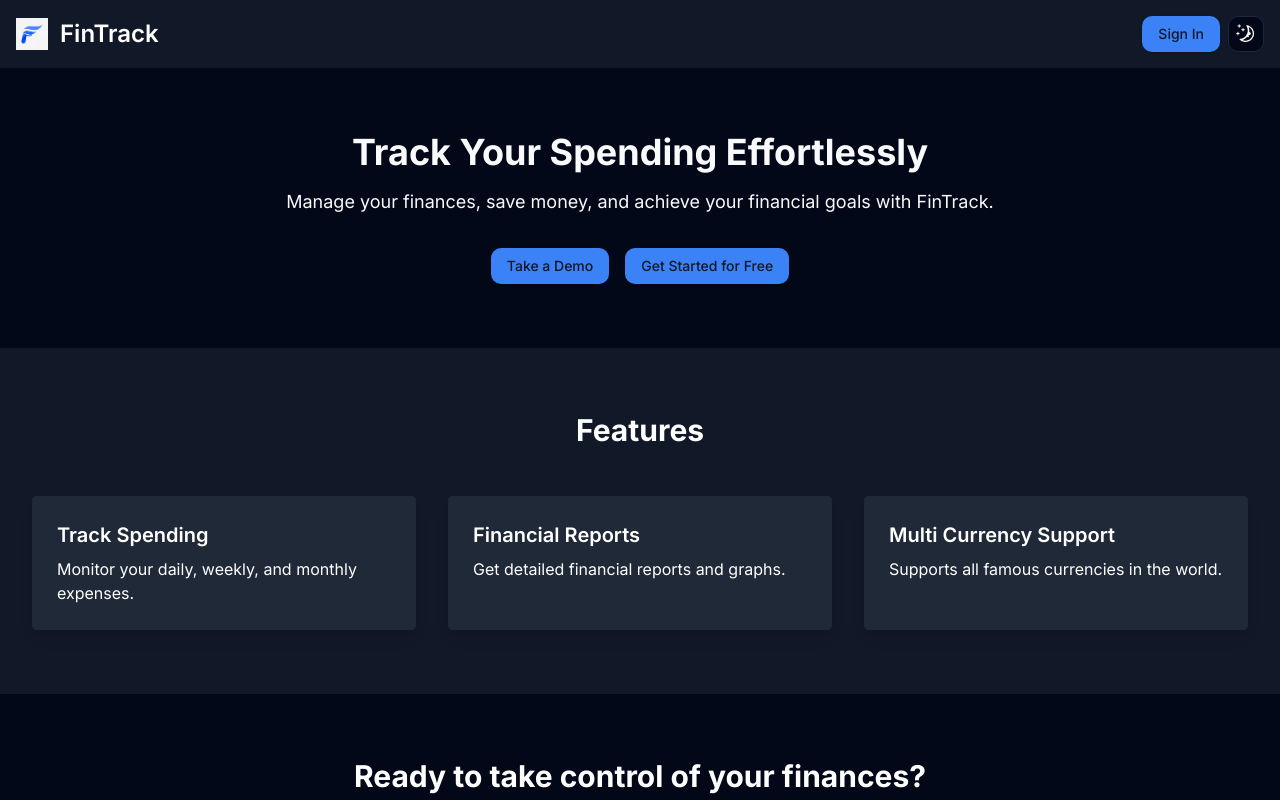
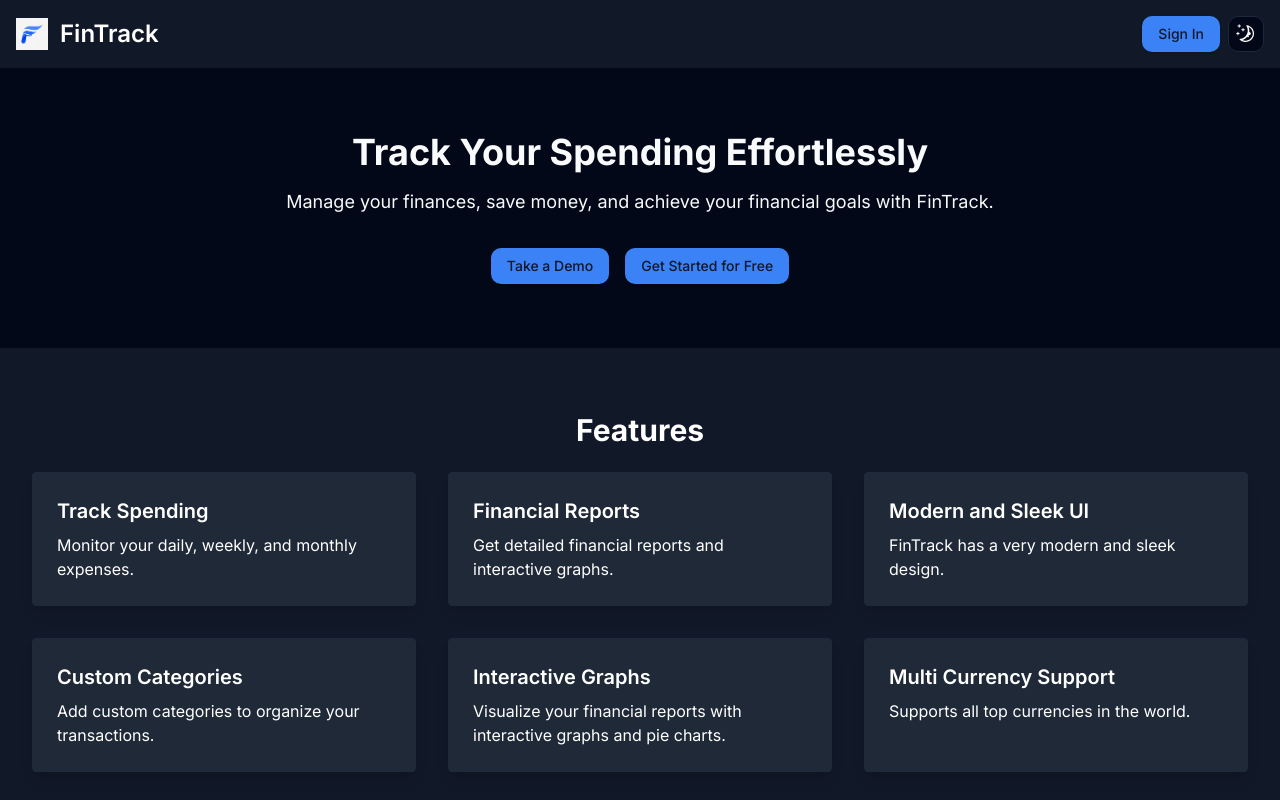
Before and after one commit to AbhishekR14/FinTrack, a Next.js app: page / in a window 1280 px wide. Shown: the top 800 px of the page. Built offline with nearby package versions, Linux system fonts and the light colour scheme; no server answers.

Commit message:
demo account auto signout

```diff
--- a/app/home/page.tsx
+++ b/app/home/page.tsx
@@ -86,11 +86,22 @@ export default function Home() {
         email={session.data?.user?.email || ""}
       />
       {isDemo && (
-        <div className="m-4 mb-0 text-center text-red-500">
-          This is a Demo Account. It is used just for demonstration purposes.
-          <br></br>
+        <div className="relative m-4 mb-0 text-center p-6 dark:bg-gray-800 dark:text-white rounded-lg shadow-lg bg-gray-50 hover:bg-gray-100 hover:dark:bg-gray-700">
+          <button
+            className="absolute top-2 right-3 text-xl text-gray-500 dark:text-gray-300 hover:text-gray-700 dark:hover:text-gray-100"
+            onClick={() => {
+              setIsDemo(false);
+            }}
+          >
+            ×
+          </button>
+          <div className="mb-4 text-2xl">Welcome to demo account!</div>
+          <div className="text-red-500">
+            You are logged in as a demo user with sample data generated to show
+            you how things might look like.
+          </div>
           <Button
-            className="mt-2"
+            className="mt-2 text-white"
             onClick={() => {
               signOut({ callbackUrl: "/signup" });
             }}
--- a/app/page.tsx
+++ b/app/page.tsx
@@ -4,7 +4,7 @@ import { Button } from "@/components/ui/button";
 import { Card } from "@/components/ui/card";
 import Spinner from "@/components/ui/Spinner";
 import { ThemeToggle } from "@/components/ui/ThemeToggle";
-import { signIn, useSession } from "next-auth/react";
+import { signIn, signOut, useSession } from "next-auth/react";
 import { useRouter } from "next/navigation";
 import React from "react";
 
@@ -19,10 +19,15 @@ const Home = () => {
       </div>
     );
   }
-
-  if (session.status === "authenticated") {
+  if (
+    session.status === "authenticated" &&
+    session.data?.user?.email !== "Demo@Fintrack.com"
+  ) {
     router.push("/home");
     return <div className="h-screen"></div>;
+  }
+  if (session.data?.user?.email === "Demo@Fintrack.com") {
+    signOut({ redirect: false });
   }
   return (
     <div>
@@ -59,18 +64,12 @@ const Home = () => {
           </div>
           <Button
             onClick={async () => {
-              setLoading(true);
               const res = await signIn("credentials", {
                 email: "Demo@Fintrack.com",
                 password: "hsbtdtg52534fh",
-                redirect: false,
+                callbackUrl: "/home",
+                redirect: true,
               });
-              if (!res?.error) {
-                setLoading(false);
-                router.push("/");
-              } else {
-                setLoading(false);
-              }
             }}
           >
             Take a Demo
@@ -86,23 +85,46 @@ const Home = () => {
         className="py-16 dark:bg-gray-900 dark:text-white bg-gray-100"
       >
         <div className="container mx-auto">
-          <div className="text-3xl font-bold text-center mb-12">Features</div>
+          <div className="text-3xl font-bold text-center mb-6">Features</div>
           <div className="grid grid-cols-1 md:grid-cols-3 gap-8">
-            <Card className="p-6 shadow-lg rounded dark:bg-gray-800 dark:text-white bg-white text-black">
+            <Card className="p-6 shadow-lg rounded dark:bg-gray-800 dark:text-white bg-white text-black dark:hover:bg-gray-700 hover:bg-gray-50">
               <div className="text-xl font-semibold mb-2">Track Spending</div>
               <div>Monitor your daily, weekly, and monthly expenses.</div>
             </Card>
-            <Card className="p-6 shadow-lg rounded dark:bg-gray-800 dark:text-white bg-white text-black">
+            <Card className="p-6 shadow-lg rounded dark:bg-gray-800 dark:text-white bg-white text-black dark:hover:bg-gray-700 hover:bg-gray-50">
               <div className="text-xl font-semibold mb-2">
                 Financial Reports
               </div>
-              <div>Get detailed financial reports and graphs.</div>
+              <div>Get detailed financial reports and interactive graphs.</div>
             </Card>
-            <Card className="p-6 shadow-lg rounded dark:bg-gray-800 dark:text-white bg-white text-black">
+            <Card className="p-6 shadow-lg rounded dark:bg-gray-800 dark:text-white bg-white text-black dark:hover:bg-gray-700 hover:bg-gray-50">
+              <div className="text-xl font-semibold mb-2">
+                Modern and Sleek UI
+              </div>
+              <div>FinTrack has a very modern and sleek design.</div>
+            </Card>
+          </div>
+          <div className="mt-8 grid grid-cols-1 md:grid-cols-3 gap-8">
+            <Card className="p-6 shadow-lg rounded dark:bg-gray-800 dark:text-white bg-white text-black dark:hover:bg-gray-700 hover:bg-gray-50">
+              <div className="text-xl font-semibold mb-2">
+                Custom Categories
+              </div>
+              <div>Add custom categories to organize your transactions.</div>
+            </Card>
+            <Card className="p-6 shadow-lg rounded dark:bg-gray-800 dark:text-white bg-white text-black dark:hover:bg-gray-700 hover:bg-gray-50">
+              <div className="text-xl font-semibold mb-2">
+                Interactive Graphs
+              </div>
+              <div>
+                Visualize your financial reports with interactive graphs and pie
+                charts.
+              </div>
+            </Card>
+            <Card className="p-6 shadow-lg rounded dark:bg-gray-800 dark:text-white bg-white text-black dark:hover:bg-gray-700 hover:bg-gray-50">
               <div className="text-xl font-semibold mb-2">
                 Multi Currency Support
               </div>
-              <div>Supports all famous currencies in the world.</div>
+              <div>Supports all top currencies in the world.</div>
             </Card>
           </div>
         </div>
--- a/app/signin/page.tsx
+++ b/app/signin/page.tsx
@@ -1,5 +1,5 @@
 "use client";
-import { signIn, useSession } from "next-auth/react";
+import { signIn, signOut, useSession } from "next-auth/react";
 import { emailAtoms, passwordAtom, loadingAtom } from "../../store/atoms/auth";
 import { useSetRecoilState, useRecoilValue, useRecoilState } from "recoil";
 import { useRouter } from "next/navigation";
@@ -20,9 +20,15 @@ const Signin: React.FC = () => {
       </div>
     );
   }
-  if (session.status === "authenticated") {
+  if (
+    session.status === "authenticated" &&
+    session.data?.user?.email !== "Demo@Fintrack.com"
+  ) {
     router.push("/home");
     return <div className="h-screen"></div>;
+  }
+  if (session.data?.user?.email === "Demo@Fintrack.com") {
+    signOut({ redirect: false });
   }
   return (
     <div className="flex items-center justify-center min-h-screen">
--- a/app/signup/page.tsx
+++ b/app/signup/page.tsx
@@ -7,7 +7,7 @@ import {
 } from "@/store/atoms/auth";
 import { useSetRecoilState, useRecoilValue, useRecoilState } from "recoil";
 import { useRouter } from "next/navigation";
-import { signIn, useSession } from "next-auth/react";
+import { signIn, signOut, useSession } from "next-auth/react";
 import Spinner from "@/components/ui/Spinner";
 import { signup } from "../api/user/actions/user";
 import { Button } from "@/components/ui/button";
@@ -29,9 +29,15 @@ const Signup: React.FC = () => {
       </div>
     );
   }
-  if (session.status === "authenticated") {
+  if (
+    session.status === "authenticated" &&
+    session.data?.user?.email !== "Demo@Fintrack.com"
+  ) {
     router.push("/home");
     return <div className="h-screen"></div>;
+  }
+  if (session.data?.user?.email === "Demo@Fintrack.com") {
+    signOut({ redirect: false });
   }
   return (
     <div className="min-h-screen">
--- a/components/ui/NavBar.tsx
+++ b/components/ui/NavBar.tsx
@@ -53,10 +53,7 @@ export default function NavBar(props: navBarProps) {
   return (
     <nav className="bg-gray-100 border-gray-200 dark:bg-gray-900">
       <div className="max-w-screen-xl flex flex-wrap items-center justify-between mx-auto p-4">
-        <a
-          href="/home"
-          className="flex items-center space-x-3 rtl:space-x-reverse"
-        >
+        <a href="/" className="flex items-center space-x-3 rtl:space-x-reverse">
           <img src="/Logo.png" className="h-8" alt="FinTrack Logo" />
           <span className="self-center text-2xl font-semibold whitespace-nowrap dark:text-white">
             FinTrack
```
